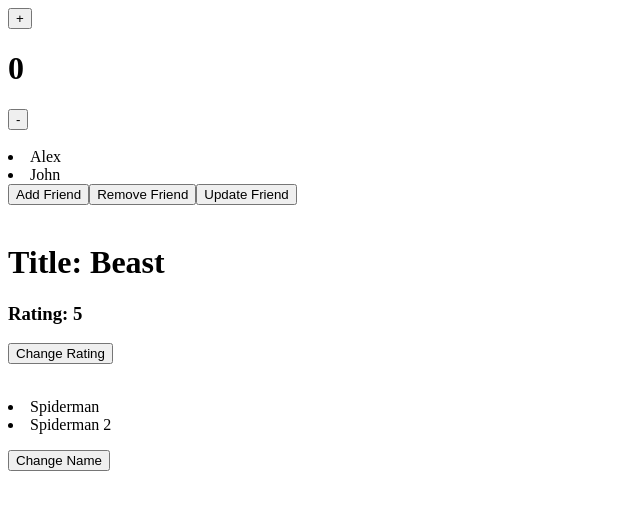
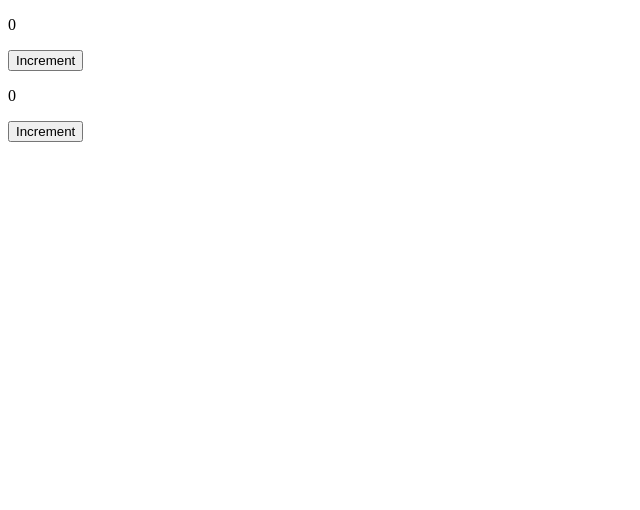
Before and after one commit to ifham21/react-demos, a React (Vite) app: page / in a window 1280 px wide. Shown: the top 510 px of the page, without its empty margins (0-640 px from the left). Built offline with nearby package versions, Linux system fonts and the light colour scheme.

Commit message:
Example for share the state into our component using props

```diff
--- a/src/App.jsx
+++ b/src/App.jsx
@@ -23,6 +23,7 @@ import StateExp from './components/Challenge09/StateExp'
 import StateExp2 from './components/Challenge09/StateExp2'
 import StateExp3 from './components/Challenge09/StateExp3'
 import StateExp4 from './components/Challenge09/StateExp4'
+import StateExp5 from './components/Challenge09/StateExp5'
 
 //function will start as function App(){ return (<h1>Hi</h1>) }
 //Arrow function as below
@@ -96,10 +97,11 @@ const App = () => {
 
       {/********************************************/}
       {/* Challenge 09 - State and Hooks */}
-      <StateExp /> <br />
+      {/* <StateExp /> <br />
       <StateExp2 /> <br />
       <StateExp3 /> <br />
-      <StateExp4 />
+      <StateExp4 /> <br /> */}
+      <StateExp5 />
 
 
 
--- /dev/null
+++ b/src/components/Challenge09/StateExp5.jsx
@@ -0,0 +1,18 @@
+import React, { useState } from 'react'
+import StateExp5C1 from './StateExp5C1';
+import StateExp5C2 from './StateExp5C2';
+
+//Example for share the state into our component using props
+const StateExp5 = () => {
+
+    const [count, setCount] = useState(0);
+
+  return (
+    <div>
+        <StateExp5C1 count = {count} onClickHandler = { () => setCount(count + 1)} />
+        <StateExp5C2 count = {count} onClickHandler = { () => setCount(count + 1)} />
+    </div>
+  )
+}
+
+export default StateExp5
--- /dev/null
+++ b/src/components/Challenge09/StateExp5C1.jsx
@@ -0,0 +1,15 @@
+import React from 'react'
+
+const StateExp5C1 = ({ count, onClickHandler }) => {
+
+    const handleClick = () => onClickHandler();
+
+  return (
+    <div>
+        <p>{count}</p>
+        <button onClick={handleClick}>Increment</button>
+    </div>
+  )
+}
+
+export default StateExp5C1
--- /dev/null
+++ b/src/components/Challenge09/StateExp5C2.jsx
@@ -0,0 +1,15 @@
+import React from 'react'
+
+const StateExp5C2 = ({ count, onClickHandler }) => {
+
+    const handleClick = () => onClickHandler();
+
+  return (
+    <div>
+        <p>{count}</p>
+        <button onClick={handleClick}>Increment</button>
+    </div>
+  )
+}
+
+export default StateExp5C2
```
